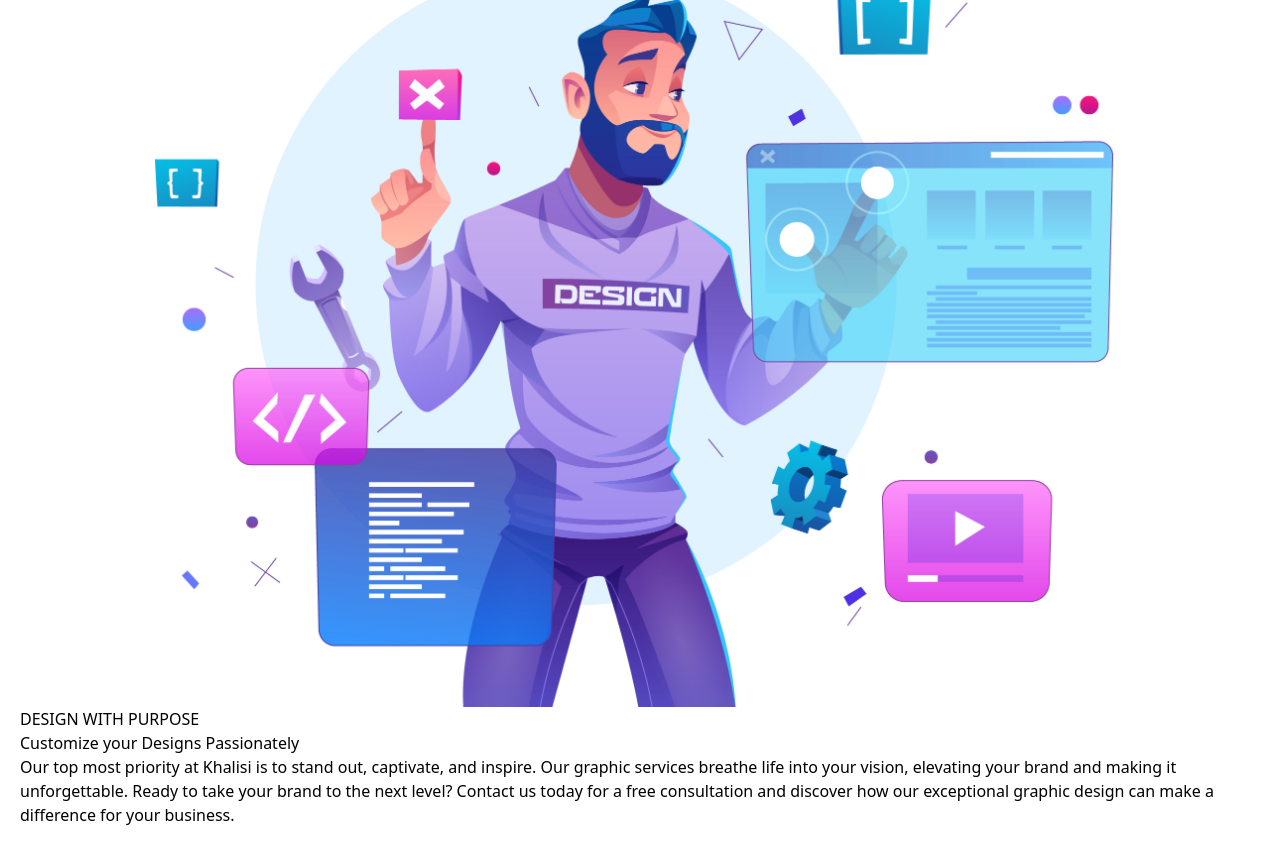
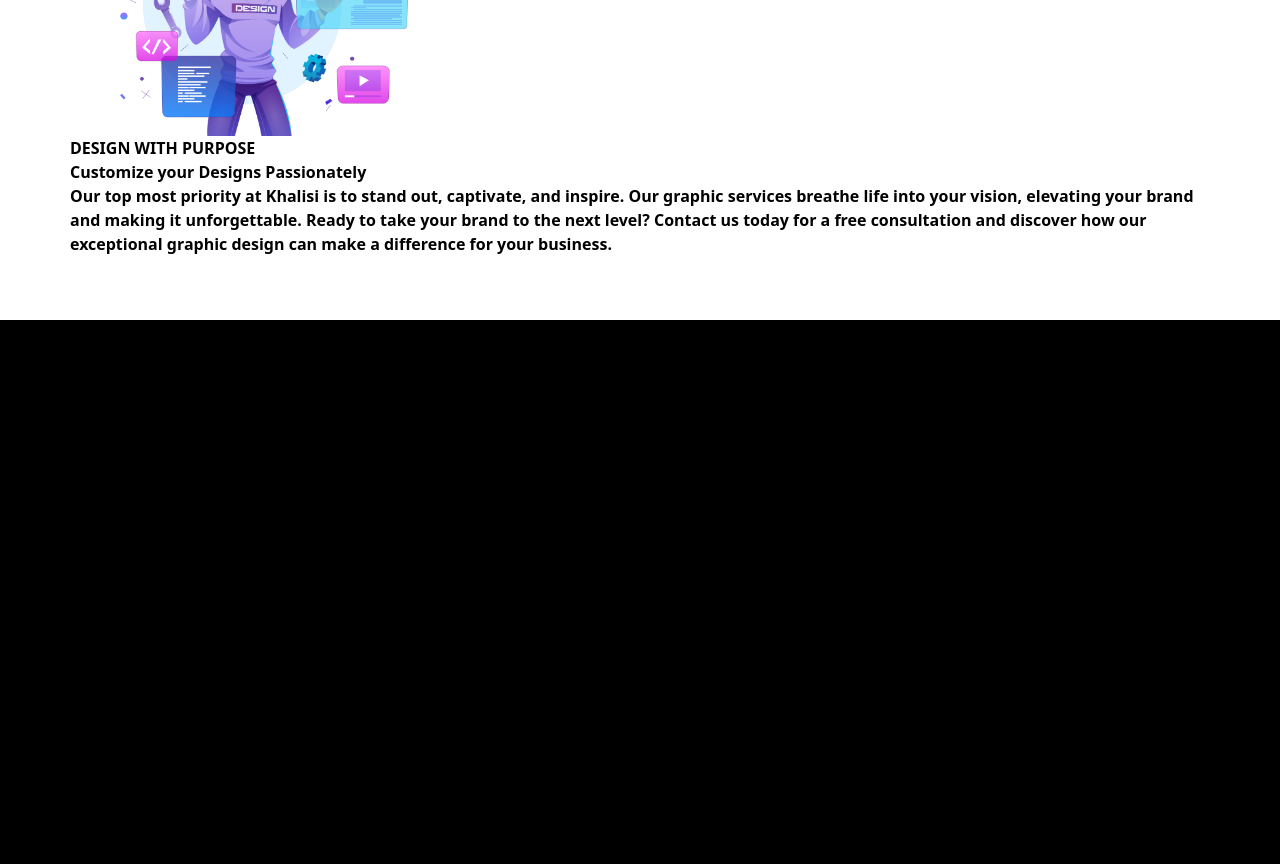
Before and after one commit to Malvino-creator/finance-data, a React (Create React App) app: page / in a window 1280 px wide. Shown: the part 1080-1944 px from the top of the page. After the commit the page ends 1400 px from the top, so only its background shows below. Built offline with nearby package versions, Linux system fonts and the light colour scheme.

Commit message:
feat(Design): Style up the design component

```diff
--- a/src/Components/Design.js
+++ b/src/Components/Design.js
@@ -1,23 +1,28 @@
-import React from 'react'
-import designer from "../../src/assets/designer.jpg"
+import React from "react";
+import designer from "../../src/assets/designer.jpg";
 
 function Design() {
   return (
-    <div className='w-full bg-white py-16 px-4'>
-        <div className="max-w-[1240px] mx-auto md:grid-cols-2">
-            <img src={designer} alt='designer'/>
-            <div>
-                <p>DESIGN WITH PURPOSE</p>
-                <h1>Customize your Designs Passionately</h1>
-                <p>Our top most priority at Khalisi is to stand out, captivate, and inspire.
-                Our graphic services breathe life into your vision, elevating your brand and making it unforgettable.
-                Ready to take your brand to the next level?
-                Contact us today for a free consultation and discover how our exceptional graphic design can make a difference for your business.</p>
-            </div>
+    <div className="w-full bg-white py-16 px-4">
+      <div className="max-w-[1140px] mx-auto md:grid-cols-2">
+        <div>
+          <img className="object-fill h-58 w-96 ..." src={designer} alt="designer" />
         </div>
-
+        <div className="text-black font-semibold">
+          <p>DESIGN WITH PURPOSE</p>
+          <h1>Customize your Designs Passionately</h1>
+          <p>
+            Our top most priority at Khalisi is to stand out, captivate, and
+            inspire. Our graphic services breathe life into your vision,
+            elevating your brand and making it unforgettable. Ready to take your
+            brand to the next level? Contact us today for a free consultation
+            and discover how our exceptional graphic design can make a
+            difference for your business.
+          </p>
+        </div>
+      </div>
     </div>
-  )
+  );
 }
 
-export default Design
+export default Design;
```
